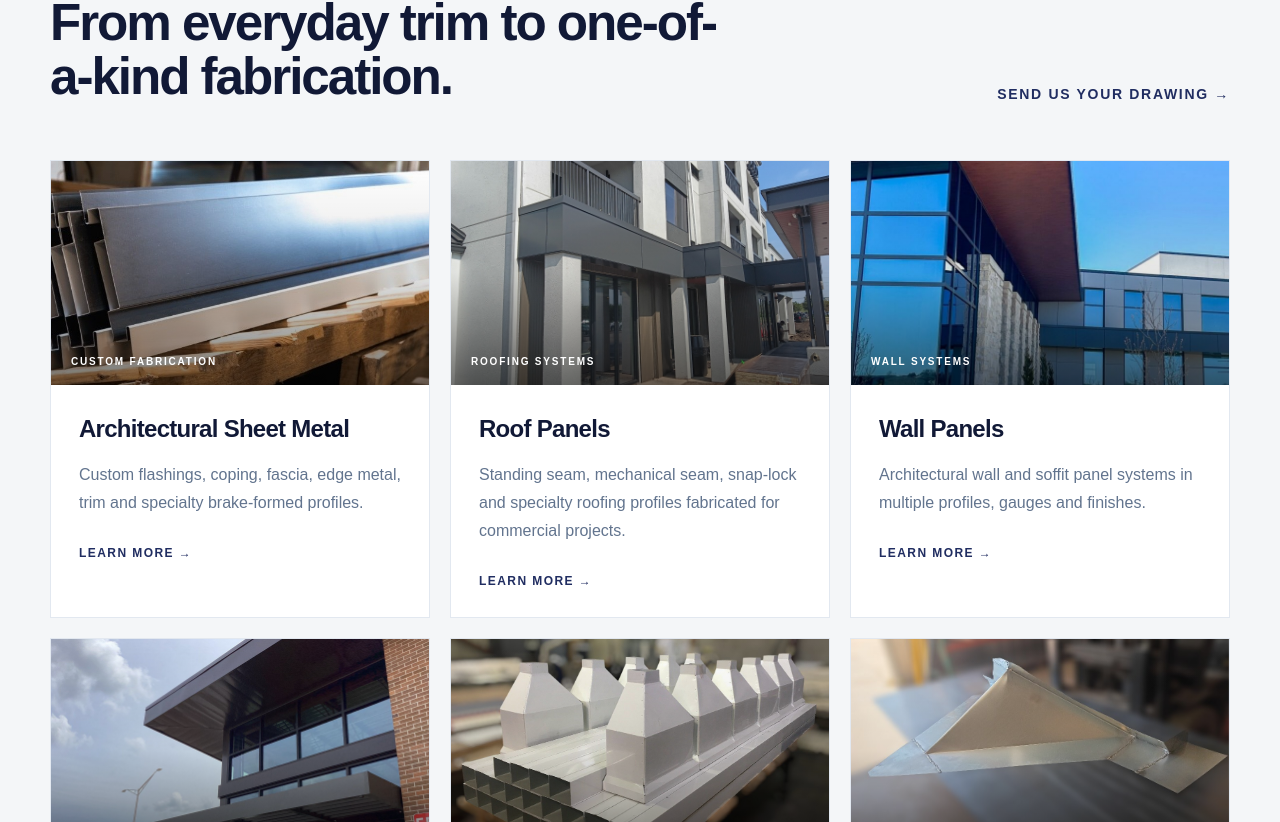
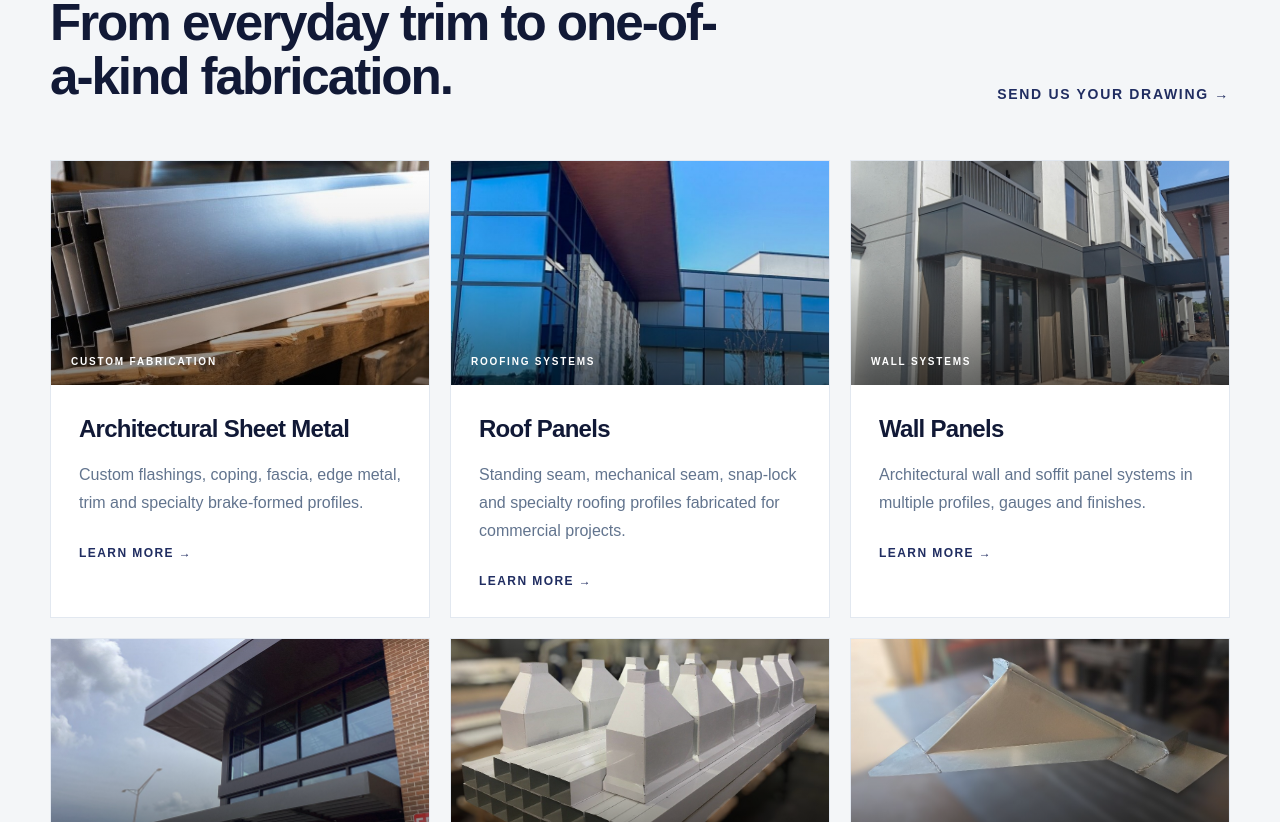
Before and after one commit to DEVINEAST87/kam-website, a Next.js app: page / in a window 1280 px wide. Shown: the part 1418-2240 px from the top of the page. Built offline with nearby package versions, Linux system fonts and the light colour scheme.

Commit message:
Polish homepage for presentation

```diff
--- a/app/page.tsx
+++ b/app/page.tsx
@@ -17,14 +17,14 @@ const services = [
     description:
       "Standing seam, mechanical seam, snap-lock and specialty roofing profiles fabricated for commercial projects.",
     tag: "ROOFING SYSTEMS",
-    image: "/images/project-commercial-facade.jpg",
+    image: "/images/project-basehor-city-hall.jpg",
   },
   {
     title: "Wall Panels",
     description:
       "Architectural wall and soffit panel systems in multiple profiles, gauges and finishes.",
     tag: "WALL SYSTEMS",
-    image: "/images/project-basehor-city-hall.jpg",
+    image: "/images/project-commercial-facade.jpg",
   },
   {
     title: "ACM",
@@ -58,7 +58,7 @@ const reasons = [
 
 const capabilities = [
   "10' Shears",
-  "10' Press Brakes",
+  "10' Automatic Brakes",
   "ACM Routing",
   "Roof & Wall Panel Rollforming",
   "Seamless Gutters",
```
